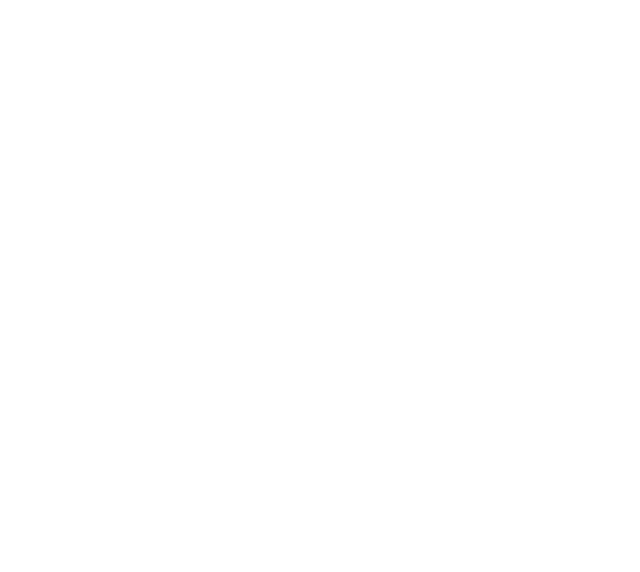
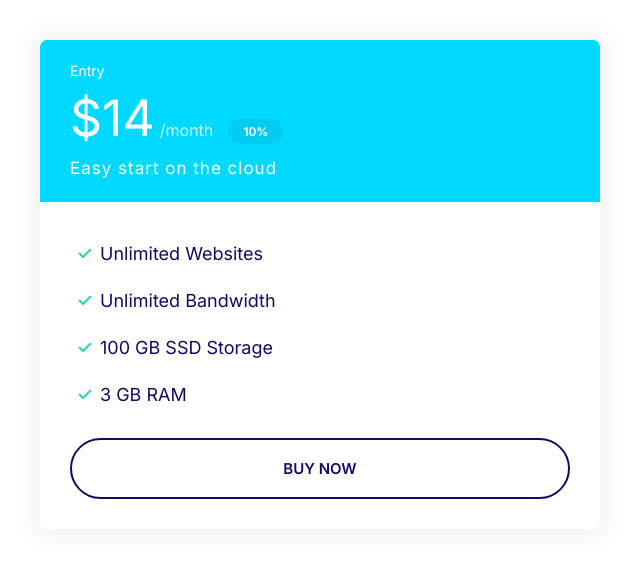
Before and after one commit to plumplum01/Web-Tutorial, a plain HTML site: page index.html in a window 1280 px wide. Shown: the whole page, without its empty margins (0-640 px from the left). Drawn offline with Linux system fonts and the light colour scheme.

Commit message:
Build plan

```diff
--- a/css/styles.css
+++ b/css/styles.css
@@ -113,6 +113,7 @@ a {
 
 .badge--small {
     font-size: 1.6rem;
+    padding: 0.5rem 1.5rem;
 }
 
 @media screen and (min-width:1024px) {
@@ -272,3 +273,76 @@ a {
         font-size: 1.5rem;
     }
 }
+
+/* Cards */
+.card {
+    border-radius: 7px;
+    box-shadow: 0 0 20px 10px #f3f3f3;
+    overflow: hidden;
+}
+
+.card__header, .card__body {
+    padding: 2rem 3rem;
+}
+
+.card--primary .card__header {
+    background: var(--color-primary);
+    color: #fff;
+}
+
+.card--secondary .card__header {
+    background: var(--color-secondary);
+    color: #fff;
+}
+
+.card--secondary .badge--secondary {
+    background: #02cdf1;
+}
+
+/* Plans */
+.plan__name {
+    color: #fff;
+    margin: 0;
+    font-weight: 500;
+    font-size: 2.4rem;
+}
+
+.plan__price {
+    font-size: 6rem;
+}
+
+.plan__billing-cycle {
+    font-size: 2.4rem;
+    font-weight: 300;
+    opacity: 0.8;
+    margin-right: 1rem;
+}
+
+.plan__description {
+    font-size: 2rem;
+    font-weight: 300;
+    letter-spacing: 1px;
+    display: block;
+}
+
+.plan .list__item {
+    margin-bottom: 2rem;
+}
+
+@media screen and (min-width:1024px) {
+    .plan__name {
+        font-size: 1.4rem;
+    }
+
+    .plan__price {
+        font-size: 5rem;
+    }
+
+    .plan__billing-cycle {
+        font-size: 1.6rem;
+    }
+
+    .plan__description {
+        font-size: 1.7rem;
+    }
+}
--- a/index.html
+++ b/index.html
@@ -12,6 +12,27 @@
     <title>Document</title>
 </head>
 <body>
-
+    <div style="width: 50%; padding: 4rem;">
+        <div class="plan">
+            <div class="card card--secondary">
+                <header class="card__header">
+                    <h3 class="plan__name">Entry</h3>
+                    <span class="plan__price">$14</span>
+                    <span class="plan__billing-cycle">/month</span>
+                    <span class="badge badge--secondary badge--small">10%</span>
+                    <span class="plan__description">Easy start on the cloud</span>
+                </header>
+                <div class="card__body">
+                    <ul class="list list--tick">
+                        <li class="list__item">Unlimited Websites</li>
+                        <li class="list__item">Unlimited Bandwidth</li>
+                        <li class="list__item">100 GB SSD Storage</li>
+                        <li class="list__item">3 GB RAM</li>
+                    </ul>
+                    <button class="btn btn--outline btn--block">Buy now</button>
+                </div>
+            </div>
+        </div>
+    </div>
 </body>
 </html>
```
